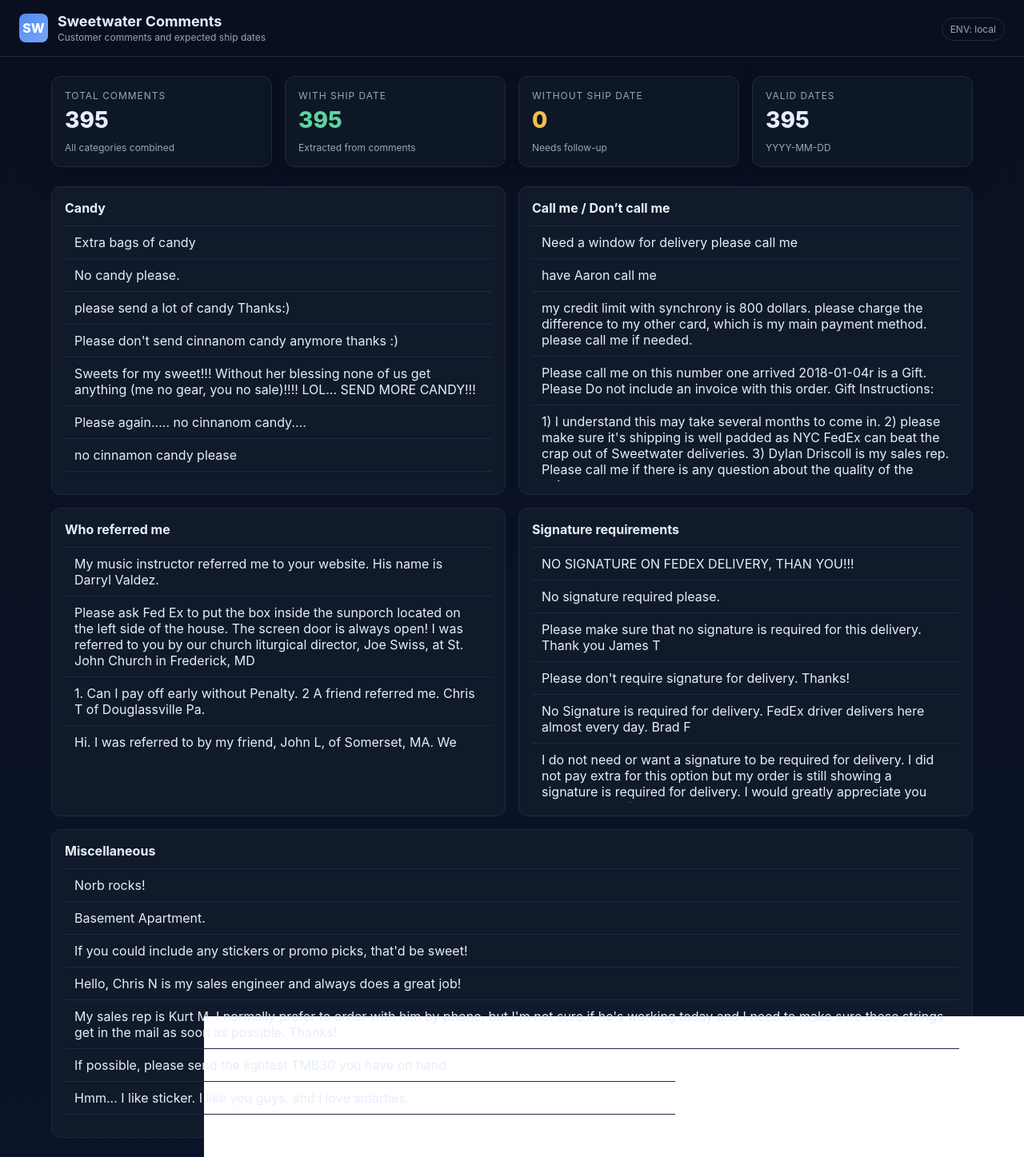
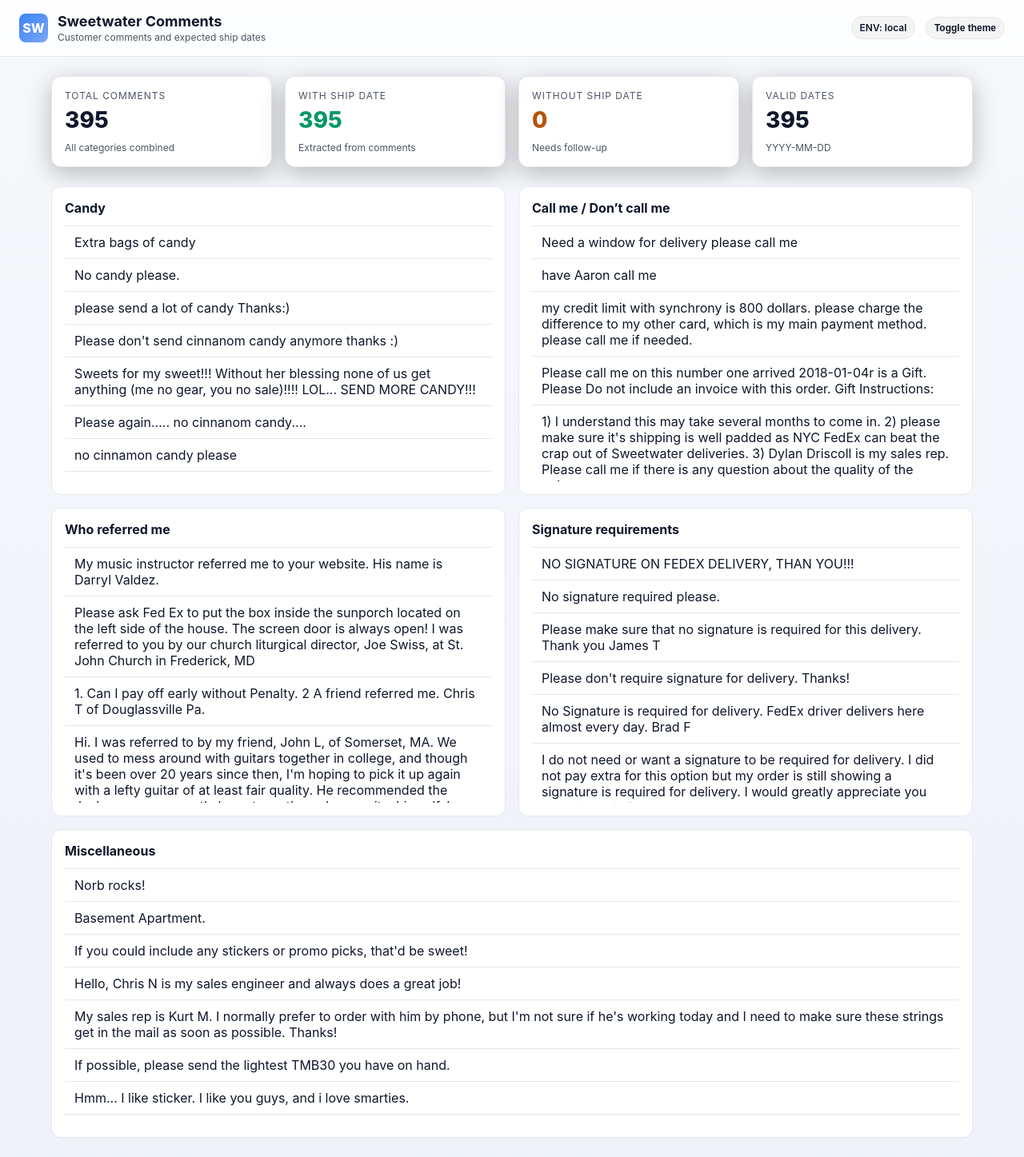
Before and after one commit to zkm/laughing-potato, a PHP site: page / in a window 1280 px wide. Shown: the whole page at 80% size. Run offline with PHP 8.4, Linux system fonts and the light colour scheme; data comes from the database, SQL or seed files in the repository.

Commit message:
added toggle for dark/light mode

```diff
--- a/public/css/style.css
+++ b/public/css/style.css
@@ -1,6 +1,8 @@
 /* Dashboard styling */
 :root {
-    --bg: #0b1220;
+    /* Dark theme (default) */
+    --bg-start: #0a1020;
+    --bg-end: #0a1327;
     --panel: #111a2b;
     --card: #0e1726;
     --text: #e6eefc;
@@ -9,13 +11,71 @@
     --accent: #5dd4a1;
     --warn: #f5c04c;
     --border: #1e2a42;
+    --header-bg: rgba(10, 16, 32, 0.7);
+    --hover-bg: rgba(255, 255, 255, 0.06);
+    --chip-bg: rgba(255, 255, 255, 0.06);
+}
+
+/* Respect system preference when no explicit theme is set */
+@media (prefers-color-scheme: light) {
+    :root:not([data-theme]) {
+        --bg-start: #f6f8fc;
+        --bg-end: #eef2f9;
+        --panel: #ffffff;
+        --card: #ffffff;
+        --text: #0f172a;
+        --muted: #4b5563;
+        --brand: #3b82f6;
+        --accent: #059669;
+        --warn: #b45309;
+        --border: #e5e7eb;
+    --header-bg: rgba(255, 255, 255, 0.8);
+    --hover-bg: rgba(0, 0, 0, 0.05);
+    --chip-bg: rgba(0, 0, 0, 0.04);
+    }
+}
+
+/* Explicit light theme */
+:root[data-theme="light"],
+html[data-theme="light"] {
+    --bg-start: #f6f8fc;
+    --bg-end: #eef2f9;
+    --panel: #ffffff;
+    --card: #ffffff;
+    --text: #0f172a;
+    --muted: #4b5563;
+    --brand: #3b82f6;
+    --accent: #059669;
+    --warn: #b45309;
+    --border: #e5e7eb;
+    --header-bg: rgba(255, 255, 255, 0.8);
+    --hover-bg: rgba(0, 0, 0, 0.05);
+    --chip-bg: rgba(0, 0, 0, 0.04);
+}
+
+/* Explicit dark theme */
+:root[data-theme="dark"],
+html[data-theme="dark"] {
+    --bg-start: #0a1020;
+    --bg-end: #0a1327;
+    --panel: #111a2b;
+    --card: #0e1726;
+    --text: #e6eefc;
+    --muted: #98a6bd;
+    --brand: #4c8bf5;
+    --accent: #5dd4a1;
+    --warn: #f5c04c;
+    --border: #1e2a42;
+    --header-bg: rgba(10, 16, 32, 0.7);
+    --hover-bg: rgba(255, 255, 255, 0.06);
+    --chip-bg: rgba(255, 255, 255, 0.06);
 }
 
 * { box-sizing: border-box; }
 body {
     margin: 0;
     font-family: Inter, system-ui, -apple-system, Segoe UI, Roboto, Helvetica, Arial, "Apple Color Emoji", "Segoe UI Emoji";
-    background: linear-gradient(180deg, #0a1020 0%, #0a1327 100%);
+    background: linear-gradient(180deg, var(--bg-start) 0%, var(--bg-end) 100%);
     color: var(--text);
 }
 
@@ -25,7 +85,7 @@
     justify-content: space-between;
     padding: 16px 24px;
     border-bottom: 1px solid var(--border);
-    background: rgba(10, 16, 32, 0.7);
+    background: var(--header-bg);
     backdrop-filter: blur(6px);
     position: sticky;
     top: 0;
@@ -39,7 +99,21 @@
 }
 .title-group h1 { font-size: 18px; margin: 0; }
 .title-group .subtitle { margin: 2px 0 0; color: var(--muted); font-size: 12px; }
-.env-badge { border: 1px solid var(--border); padding: 6px 10px; border-radius: 999px; color: var(--muted); font-size: 12px; }
+.env-badge { border: 1px solid var(--border); padding: 6px 10px; border-radius: 999px; color: var(--text); font-size: 12px; background: var(--chip-bg); font-weight: 600; }
+
+.theme-toggle {
+    margin-left: 8px;
+    border: 1px solid var(--border);
+    background: var(--chip-bg);
+    color: var(--text);
+    padding: 6px 10px;
+    border-radius: 999px;
+    font-size: 12px;
+    cursor: pointer;
+    font-weight: 600;
+}
+.theme-toggle:hover { background: var(--hover-bg); }
+.theme-toggle:hover { background: var(--hover-bg); }
 
 .container { max-width: 1200px; margin: 0 auto; padding: 24px; }
 
--- a/src/Views/dashboard.php
+++ b/src/Views/dashboard.php
@@ -16,7 +16,11 @@
             </div>
         </div>
         <div class="header-actions">
-            <span class="env-badge">ENV: <?= htmlspecialchars($_ENV['APP_ENV'] ?? 'local') ?></span>
+            <?php $appEnv = $_ENV['APP_ENV'] ?? getenv('APP_ENV') ?: null; ?>
+            <?php if (!empty($appEnv)): ?>
+                <span class="env-badge">ENV: <?= htmlspecialchars($appEnv) ?></span>
+            <?php endif; ?>
+            <button class="theme-toggle" id="themeToggle" aria-label="Toggle theme">Toggle theme</button>
         </div>
     </header>
 
@@ -102,4 +106,41 @@
         </section>
     </main>
 </body>
+<script>
+    (function() {
+        const STORAGE_KEY = 'sw-theme';
+        const root = document.documentElement;
+        const toggle = document.getElementById('themeToggle');
+
+        function applyTheme(theme) {
+            if (theme) {
+                root.setAttribute('data-theme', theme);
+            } else {
+                root.removeAttribute('data-theme');
+            }
+        }
+
+        function currentTheme() {
+            return root.getAttribute('data-theme');
+        }
+
+        // Initialize from localStorage
+        try {
+            const saved = localStorage.getItem(STORAGE_KEY);
+            if (saved === 'light' || saved === 'dark') {
+                applyTheme(saved);
+            }
+        } catch (_) {}
+
+        toggle?.addEventListener('click', function() {
+            const cur = currentTheme();
+            const next = cur === 'light' ? 'dark' : cur === 'dark' ? '' : 'light';
+            applyTheme(next);
+            try {
+                if (next) localStorage.setItem(STORAGE_KEY, next);
+                else localStorage.removeItem(STORAGE_KEY);
+            } catch (_) {}
+        });
+    })();
+    </script>
 </html>
```
